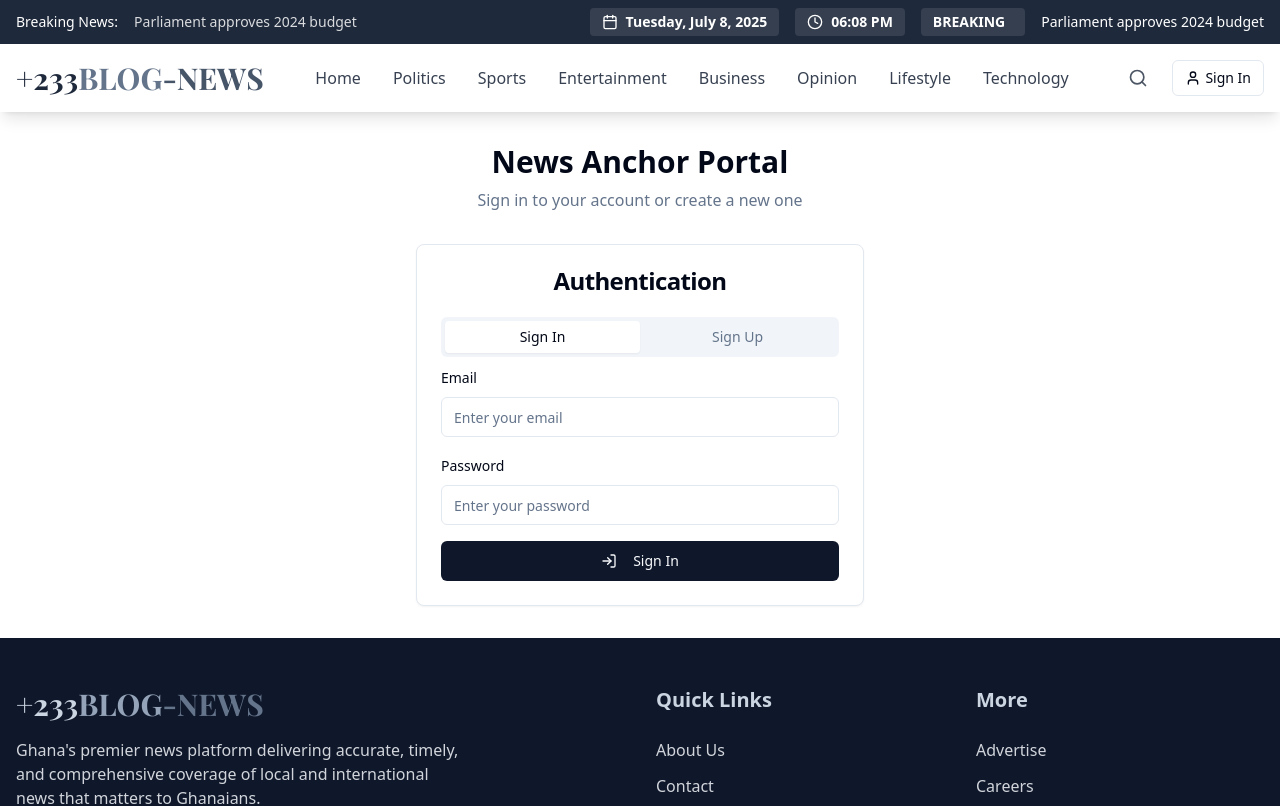
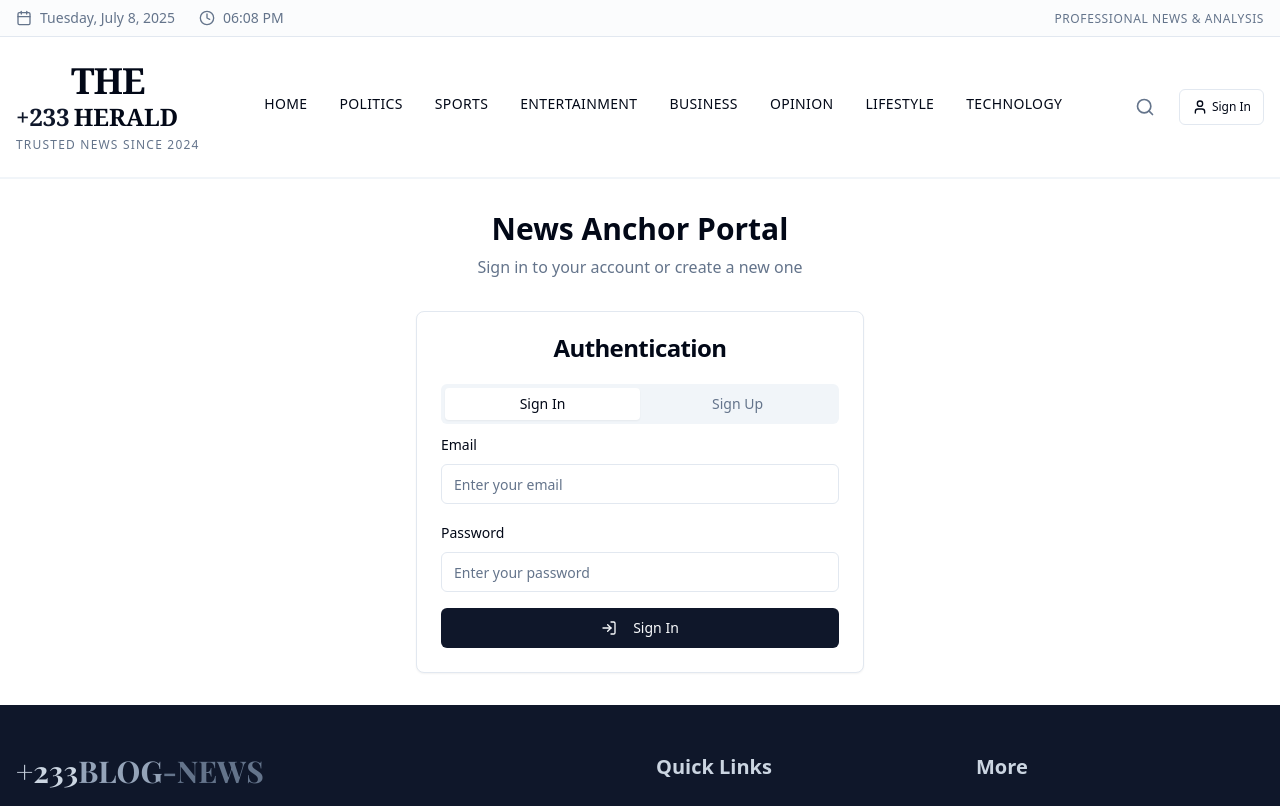
Before and after one commit to IDD-NAJ/ghana-news, a React (Vite) app: page /auth in a window 1280 px wide. Shown: the top 806 px of the page. Built offline with nearby package versions, Linux system fonts and the light colour scheme.

Commit message:
Change header design.
Make the header classic and professional.

```diff
--- a/src/components/Header.tsx
+++ b/src/components/Header.tsx
@@ -63,72 +63,77 @@ const Header = () => {
 
   return (
     <>
-      <header className="bg-white shadow-lg sticky top-0 z-50">
-        {/* Top bar */}
-        <div className="bg-ghana-red text-white text-sm py-2">
-          <div className="container mx-auto px-4 flex justify-between items-center">
-            <div className="flex items-center space-x-4">
-              <span>Breaking News: </span>
-              <span className="animate-pulse">Parliament approves 2024 budget</span>
-            </div>
-            <div className="hidden md:flex items-center space-x-4">
-              <span className="flex items-center bg-white/10 rounded px-3 py-1 text-white font-semibold">
+      <header className="bg-white border-b-2 border-muted sticky top-0 z-50">
+        {/* Top Info Bar */}
+        <div className="bg-muted/30 border-b border-border">
+          <div className="container mx-auto px-4 py-2">
+            <div className="flex justify-between items-center text-sm text-muted-foreground">
+              <div className="flex items-center space-x-6">
+                <span className="flex items-center">
                   <Calendar className="w-4 h-4 mr-2" />
                   {formattedDate}
                 </span>
-              <span className="flex items-center bg-white/10 rounded px-3 py-1 text-white font-semibold">
+                <span className="flex items-center">
                   <Clock className="w-4 h-4 mr-2" />
                   {formattedTime}
                 </span>
-              <span className="flex items-center bg-white/10 rounded px-3 py-1 text-white font-semibold">
-                <span className="mr-2">BREAKING</span>
-              </span>
-              <span className="ml-2">Parliament approves 2024 budget</span>
+              </div>
+              <div className="hidden md:block">
+                <span className="text-xs font-medium uppercase tracking-wider">Professional News & Analysis</span>
+              </div>
             </div>
           </div>
         </div>
 
-        {/* Main header */}
-        <div className="container mx-auto px-4 py-4">
+        {/* Main Header */}
+        <div className="container mx-auto px-4 py-6">
           <div className="flex items-center justify-between">
-            {/* Logo */}
+            {/* Logo Section */}
             <div className="flex items-center">
-              <Link to="/">
-                <h1 className="text-3xl font-playfair font-bold text-ghana-black">
-                  <span className="text-ghana-red">+233</span>
-                  <span className="text-ghana-gold">BLOG</span>
-                  <span className="text-ghana-green">-NEWS</span>
+              <Link to="/" className="flex items-center">
+                <div className="text-center">
+                  <h1 className="text-4xl font-serif font-bold tracking-tight">
+                    <span className="text-foreground">THE</span>
                   </h1>
+                  <div className="flex items-center">
+                    <span className="text-2xl font-serif font-bold text-primary mr-1">+233</span>
+                    <span className="text-2xl font-serif font-bold text-foreground">HERALD</span>
+                  </div>
+                  <div className="text-xs font-medium text-muted-foreground uppercase tracking-widest mt-1">
+                    Trusted News Since 2024
+                  </div>
+                </div>
               </Link>
             </div>
 
             {/* Desktop Navigation */}
-            <nav className="hidden lg:flex items-center space-x-8">
+            <nav className="hidden lg:flex items-center">
+              <div className="flex items-center space-x-8">
                 {navItems.map((item) => (
                   <Link
                     key={item.name}
                     to={item.path}
-                  className="text-gray-700 hover:text-ghana-red transition-colors duration-200 font-medium"
+                    className="text-foreground hover:text-primary transition-colors duration-200 font-medium text-sm uppercase tracking-wide border-b-2 border-transparent hover:border-primary pb-1"
                   >
                     {item.name}
                   </Link>
                 ))}
+              </div>
             </nav>
 
-            {/* Search, Auth and Mobile Menu */}
+            {/* Right Section */}
             <div className="flex items-center space-x-4">
               <button
-                className="p-2 hover:bg-gray-100 rounded-full transition-colors"
+                className="p-2 hover:bg-muted rounded-full transition-colors"
                 onClick={handleSearchClick}
                 title="Search articles (Ctrl+K)"
               >
-                <Search className="w-5 h-5 text-gray-600" />
+                <Search className="w-5 h-5 text-muted-foreground" />
               </button>
 
               {/* Authentication Section */}
               {user && profile ? (
-                <div className="hidden md:flex items-center space-x-2">
-                  {/* Profile Icon - Clickable */}
+                <div className="hidden md:flex items-center space-x-3">
                   <Link
                     to={
                       profile.role === 'admin' ? '/admin' :
@@ -136,44 +141,44 @@ const Header = () => {
                       profile.role === 'news_anchor' && profile.verified ? '/news-anchor' :
                       '/'
                     }
-                    className="flex items-center space-x-2 px-3 py-1 bg-gray-50 rounded-full hover:bg-gray-100 transition-colors"
+                    className="flex items-center space-x-2 px-3 py-2 bg-muted/50 rounded hover:bg-muted transition-colors"
                   >
-                    <User className="w-5 h-5 text-gray-600" />
-                    <span className="text-sm font-medium text-gray-700">
+                    <User className="w-4 h-4 text-muted-foreground" />
+                    <span className="text-sm font-medium text-foreground">
                       {profile.full_name?.split(' ')[0] || 'User'}
                     </span>
                   </Link>
 
                   {profile.role === 'admin' && (
                     <Link to="/admin">
-                      <Button variant="outline" size="sm">Admin</Button>
+                      <Button variant="outline" size="sm" className="text-xs">Dashboard</Button>
                     </Link>
                   )}
                   {profile.role === 'chief_author' && (
                     <Link to="/chief-author">
-                      <Button variant="outline" size="sm">Chief Author</Button>
+                      <Button variant="outline" size="sm" className="text-xs">Dashboard</Button>
                     </Link>
                   )}
                   {profile.role === 'news_anchor' && profile.verified && (
                     <Link to="/news-anchor">
-                      <Button variant="outline" size="sm">News Anchor</Button>
+                      <Button variant="outline" size="sm" className="text-xs">Dashboard</Button>
                     </Link>
                   )}
                   <Button
                     variant="ghost"
                     size="sm"
                     onClick={() => signOut()}
-                    className="flex items-center gap-1"
+                    className="flex items-center gap-1 text-xs"
                   >
-                    <LogOut className="w-4 h-4" />
+                    <LogOut className="w-3 h-3" />
                     Sign Out
                   </Button>
                 </div>
               ) : (
-                <div className="hidden md:flex items-center space-x-2">
+                <div className="hidden md:flex items-center">
                   <Link to="/auth">
-                    <Button variant="outline" size="sm" className="flex items-center gap-1">
-                      <User className="w-4 h-4" />
+                    <Button variant="outline" size="sm" className="flex items-center gap-1 text-xs">
+                      <User className="w-3 h-3" />
                       Sign In
                     </Button>
                   </Link>
@@ -182,27 +187,29 @@ const Header = () => {
 
               {/* Mobile menu button */}
               <button
-                className="lg:hidden p-2 hover:bg-gray-100 rounded-full transition-colors"
+                className="lg:hidden p-2 hover:bg-muted rounded-full transition-colors"
                 onClick={() => setIsMenuOpen(!isMenuOpen)}
               >
                 {isMenuOpen ? (
-                  <X className="w-6 h-6 text-gray-600" />
+                  <X className="w-6 h-6 text-muted-foreground" />
                 ) : (
-                  <Menu className="w-6 h-6 text-gray-600" />
+                  <Menu className="w-6 h-6 text-muted-foreground" />
                 )}
               </button>
+            </div>
           </div>
         </div>
 
         {/* Mobile Navigation */}
         {isMenuOpen && (
-            <div className="lg:hidden mt-4 py-4 border-t">
+          <div className="lg:hidden border-t bg-muted/20">
+            <div className="container mx-auto px-4 py-4">
               <nav className="flex flex-col space-y-4">
                 {navItems.map((item) => (
                   <Link
                     key={item.name}
                     to={item.path}
-                    className="text-gray-700 hover:text-ghana-red transition-colors duration-200 font-medium py-2"
+                    className="text-foreground hover:text-primary transition-colors duration-200 font-medium py-2 px-2 hover:bg-muted/50 rounded text-sm uppercase tracking-wide"
                     onClick={() => setIsMenuOpen(false)}
                   >
                     {item.name}
@@ -213,7 +220,6 @@ const Header = () => {
                 <div className="border-t pt-4 mt-4">
                   {user && profile ? (
                     <div className="space-y-2">
-                      {/* Mobile Profile Info - Clickable */}
                       <Link
                         to={
                           profile.role === 'admin' ? '/admin' :
@@ -222,27 +228,24 @@ const Header = () => {
                           '/'
                         }
                         onClick={() => setIsMenuOpen(false)}
-                        className="flex items-center space-x-2 px-3 py-2 bg-gray-50 rounded hover:bg-gray-100 transition-colors"
+                        className="flex items-center space-x-2 px-3 py-2 bg-muted/50 rounded hover:bg-muted transition-colors"
                       >
-                        <User className="w-5 h-5 text-gray-600" />
-                        <span className="text-sm font-medium text-gray-700">
+                        <User className="w-4 h-4 text-muted-foreground" />
+                        <span className="text-sm font-medium text-foreground">
                           {profile.full_name?.split(' ')[0] || 'User'}
                         </span>
                       </Link>
 
-                      {profile.role === 'admin' && (
-                        <Link to="/admin" onClick={() => setIsMenuOpen(false)}>
-                          <Button variant="outline" size="sm" className="w-full">Admin</Button>
-                        </Link>
-                      )}
-                      {profile.role === 'chief_author' && (
-                        <Link to="/chief-author" onClick={() => setIsMenuOpen(false)}>
-                          <Button variant="outline" size="sm" className="w-full">Chief Author</Button>
-                        </Link>
-                      )}
-                      {profile.role === 'news_anchor' && profile.verified && (
-                        <Link to="/news-anchor" onClick={() => setIsMenuOpen(false)}>
-                          <Button variant="outline" size="sm" className="w-full">News Anchor</Button>
+                      {(profile.role === 'admin' || profile.role === 'chief_author' || (profile.role === 'news_anchor' && profile.verified)) && (
+                        <Link
+                          to={
+                            profile.role === 'admin' ? '/admin' :
+                            profile.role === 'chief_author' ? '/chief-author' :
+                            '/news-anchor'
+                          }
+                          onClick={() => setIsMenuOpen(false)}
+                        >
+                          <Button variant="outline" size="sm" className="w-full text-xs">Dashboard</Button>
                         </Link>
                       )}
                       <Button
@@ -252,16 +255,16 @@ const Header = () => {
                           signOut();
                           setIsMenuOpen(false);
                         }}
-                        className="w-full flex items-center gap-1"
+                        className="w-full flex items-center gap-1 text-xs"
                       >
-                        <LogOut className="w-4 h-4" />
+                        <LogOut className="w-3 h-3" />
                         Sign Out
                       </Button>
                     </div>
                   ) : (
                     <Link to="/auth" onClick={() => setIsMenuOpen(false)}>
-                      <Button variant="outline" size="sm" className="w-full flex items-center gap-1">
-                        <User className="w-4 h-4" />
+                      <Button variant="outline" size="sm" className="w-full flex items-center gap-1 text-xs">
+                        <User className="w-3 h-3" />
                         Sign In
                       </Button>
                     </Link>
@@ -269,8 +272,8 @@ const Header = () => {
                 </div>
               </nav>
             </div>
+          </div>
         )}
-        </div>
       </header>
 
       {/* Search Dialog */}
```
Lines whose indentation alone changed are shown as unchanged.
